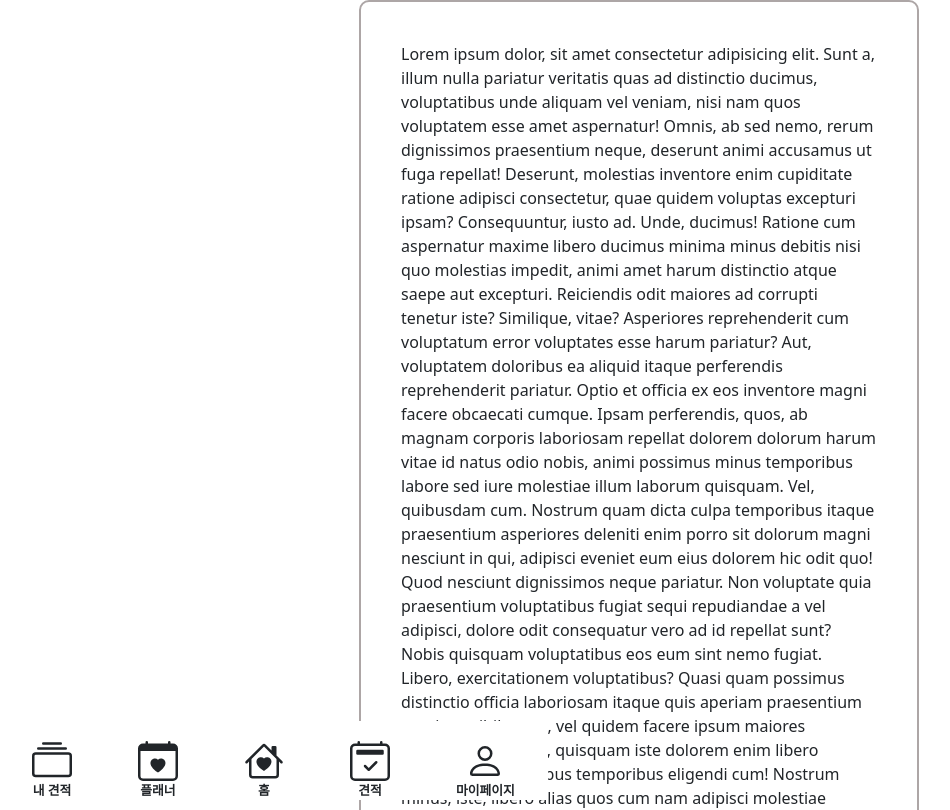
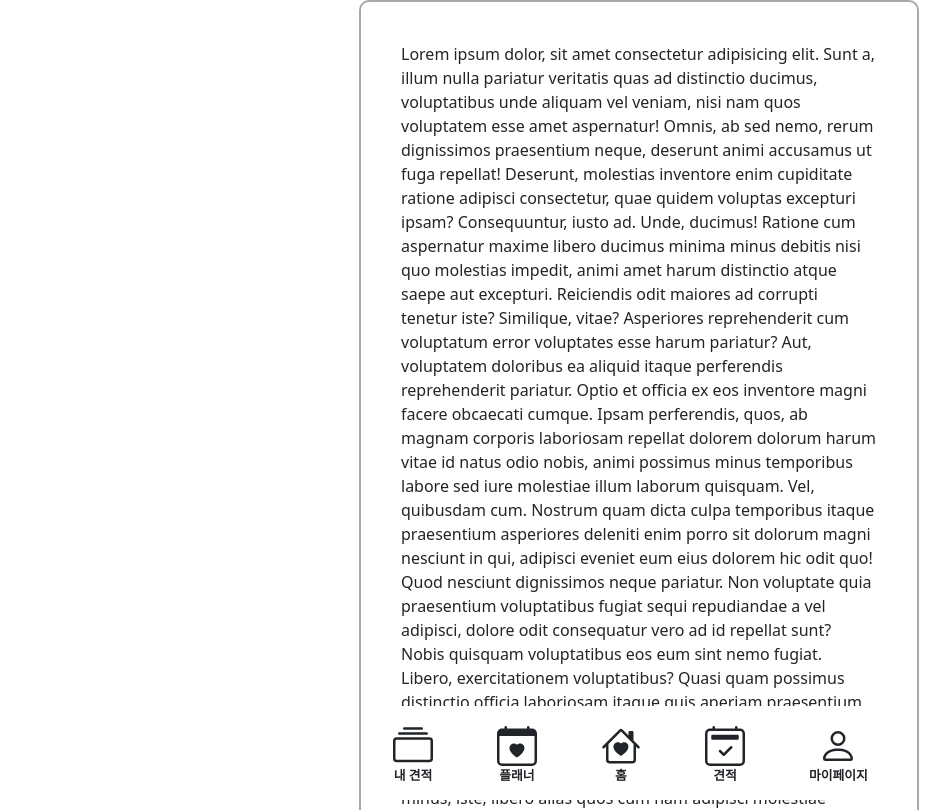
Before and after one commit to weddingYou-Project/frontend, a React (Create React App) app: page /mypage/1 in a window 1280 px wide. Shown: the top 810 px of the page, without its empty margins (1-951 px from the left). Built offline with nearby package versions, Linux system fonts and the light colour scheme.

Commit message:
fix : footer 테두리 borderradius 10px

```diff
--- a/src/Components/Main.js
+++ b/src/Components/Main.js
@@ -346,8 +346,8 @@ function Main() {
           Cupiditate dolore dolores accusamus, esse dolorem suscipit soluta
           nihil vero nesciunt error consequuntur.
         </div>
+        <Footer />
       </div>
-      <Footer />
     </div>
   );
 }
--- a/src/Css/footer.css
+++ b/src/Css/footer.css
@@ -4,13 +4,16 @@
     padding-top:20px;
     position:fixed;
     bottom:0;
+    padding-bottom: 15px;
     background-color: white;
+    border-radius:10px;
+
 }
 
 .icon{
     display:flex;
     flex-direction: column;
-    padding:0 33px;
+    padding:0 32px;
     align-items: center;
 }
 
--- a/src/Css/main.css
+++ b/src/Css/main.css
@@ -3,6 +3,7 @@
 커스텀 버튼 속성
 유효성검사 input size (server-side bootstrap input)
 */
+
 
 .mainlayout{
     width:560px;
```
